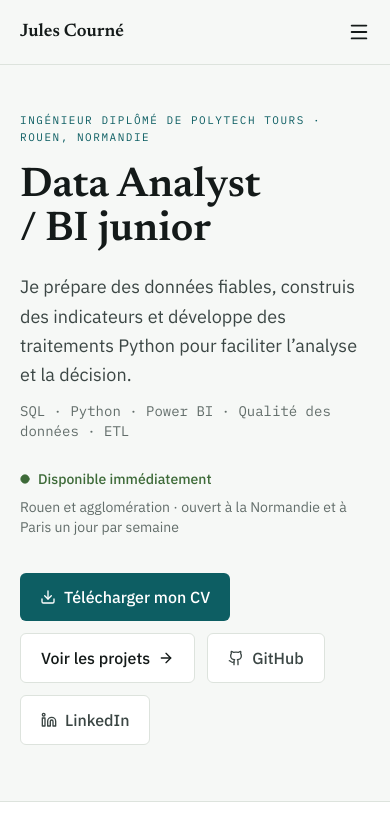
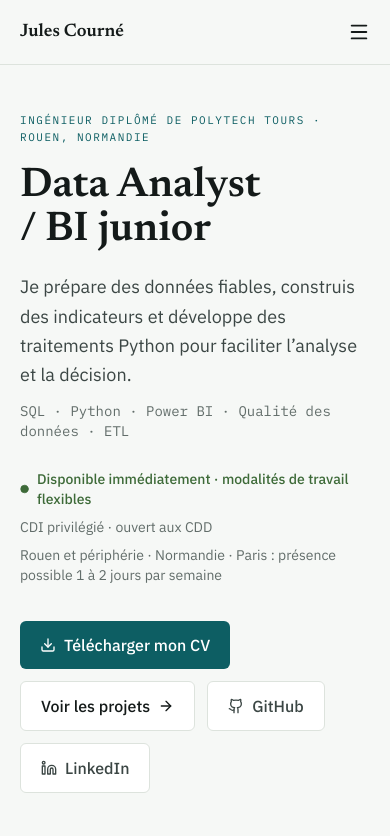
Before and after one commit to juleescourne/portfolio-data-analyst, a React (Create React App) app: page / in a window 390 px wide. Shown: the top 836 px of the page. Built offline with nearby package versions, Linux system fonts and the light colour scheme.

Commit message:
Clarifier la mobilité, les contrats recherchés et la disponibilité du CV

```diff
--- a/src/data/career.json
+++ b/src/data/career.json
@@ -5,9 +5,10 @@
     "eyebrow": "Ingénieur diplômé de Polytech Tours · Rouen, Normandie",
     "tagline": "SQL · Python · Power BI · Qualité des données · ETL",
     "pitch": "Je prépare des données fiables, construis des indicateurs et développe des traitements Python pour faciliter l’analyse et la décision.",
-    "availability": "Disponible immédiatement",
-    "mobility": "Rouen et agglomération · ouvert à la Normandie et à Paris un jour par semaine",
-    "seeking": "Recherche un CDI en Data Analyst ou BI ; également ouvert aux missions Data Engineering Python/SQL.",
+    "availability": "Disponible immédiatement · modalités de travail flexibles",
+    "mobility": "Rouen et périphérie · Normandie · Paris : présence possible 1 à 2 jours par semaine",
+    "contractPreference": "CDI privilégié · ouvert aux CDD",
+    "seeking": "Recherche un poste de Data Analyst / BI : CDI privilégié, ouvert aux CDD. Également ouvert aux missions Data Engineering Python/SQL.",
     "email": "jules.courne@gmail.com",
     "phone": "07.60.06.65.26",
     "phoneHref": "tel:+33760066526",
--- a/src/pages/HomePage.jsx
+++ b/src/pages/HomePage.jsx
@@ -65,6 +65,7 @@ const HomePage = ({ onShowProject }) => {
                             <Circle className="w-2.5 h-2.5 fill-current" aria-hidden="true" />
                             {profile.availability}
                         </span>
+                        <span className="text-muted">{profile.contractPreference}</span>
                         <span className="text-muted">{profile.mobility}</span>
                     </div>
 
```
Also changed, not shown: 2 other files (tests, documents, lock files or other folders).
